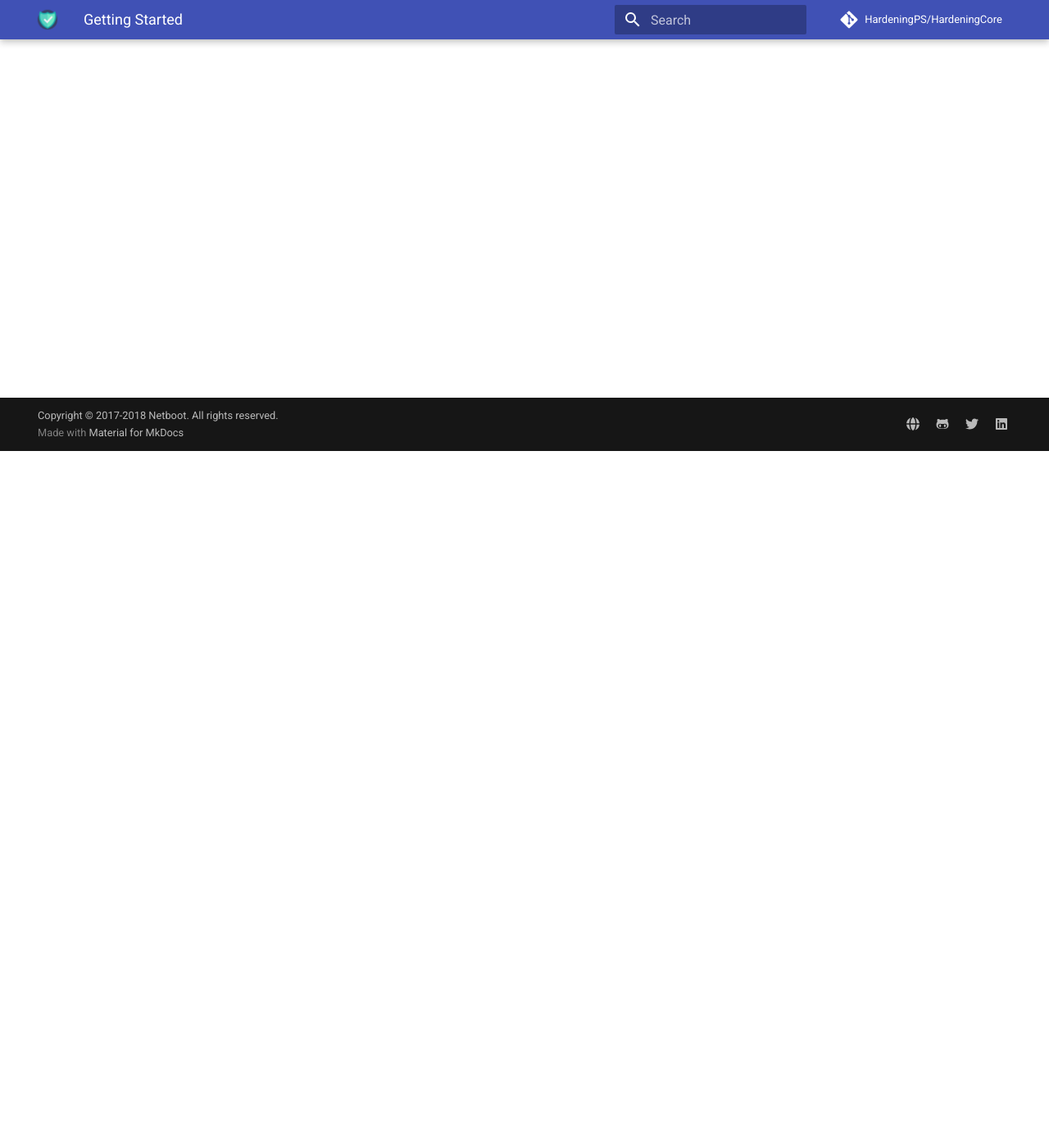
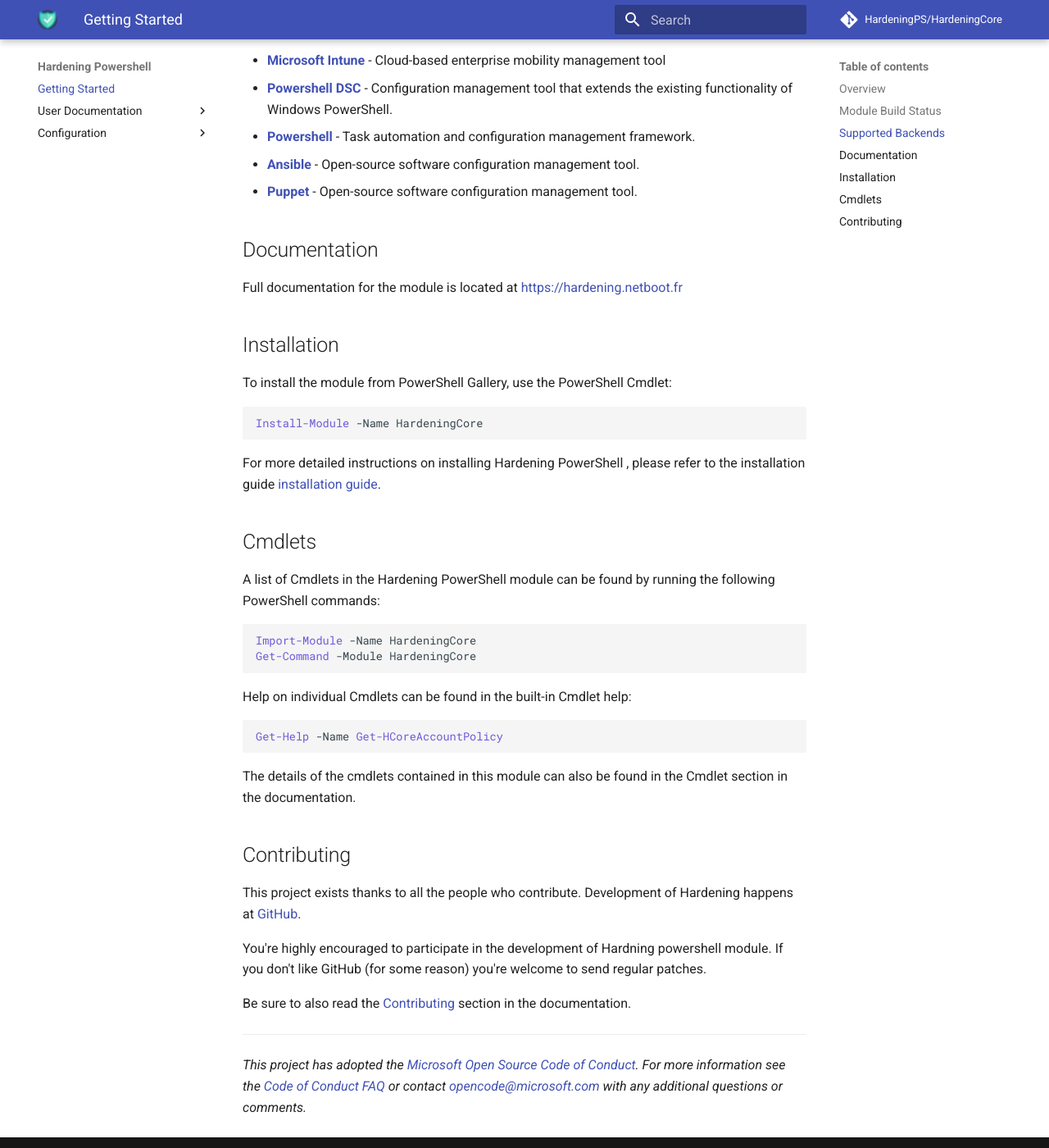
Before and after one commit to HardeningPS/HardeningDoc, an MkDocs documentation site: the page built from docs/index.md, in a window 1280 px wide and 1400 px high, scrolled down 850 px. Shown: the whole window at 82% size. Built offline with MkDocs 1.6.1 and Material for MkDocs 9.7.7, drawn with Linux system fonts in a browser that asks for light colours; comment, search, counter and statistics services are not loaded; some of the changed text lies outside the part shown.

Commit message:
:memo: Updating index

````diff
--- a/docs/index.md
+++ b/docs/index.md
@@ -1 +1,76 @@
 # The Hardening Community PowerShell Module
+
+![Banner](https://hardening.netboot.fr/content/images/banner.png)
+
+[![PSGallery][img-psgallery-badge]][psgallery]
+[![Chocolatey][img-chocolatey-badge]][chocolatey]
+[![Nuget][img-nuget-badge]][nuget]
+
+## Overview
+
+This is a community project that provides a powerful command-line interface for many security-related configurations, providing complete basic protection.
+
+## Module Build Status
+
+| Branch   | AzurePipelines CI | Code Coverage |
+| -------- | ----------------- | ------------- |
+| stable   |                   |               |
+| unstable |                   |               |
+
+## Supported Backends
+
+- **[Microsoft Intune](https://hardening.netboot.fr/configuration/microsoft-intune/overview/)** - Cloud-based enterprise mobility management tool
+- **[Powershell DSC](https://hardening.netboot.fr/configuration/powershell-dsc/overview/)** - Configuration management tool that extends the existing functionality of Windows PowerShell.
+- **[Powershell](https://hardening.netboot.fr/configuration/powershell/overview/)** - Task automation and configuration management framework.
+- **[Ansible](https://hardening.netboot.fr/configuration/ansible/overview/)** - Open-source software configuration management tool.
+- **[Puppet](https://hardening.netboot.fr/configuration/puppet/overview/)** - Open-source software configuration management tool.
+
+## Documentation
+
+Full documentation for the module is located at [https://hardening.netboot.fr](https://hardening.netboot.fr)
+
+## Installation
+
+To install the module from PowerShell Gallery, use the PowerShell Cmdlet:
+
+```powershell
+Install-Module -Name HardeningCore
+```
+
+For more detailed instructions on installing Hardening PowerShell , please refer to the installation guide [installation guide](https://hardening.netboot.fr/user/install/).
+
+## Cmdlets
+
+A list of Cmdlets in the Hardening PowerShell module can be found by running the following PowerShell commands:
+
+```powershell
+Import-Module -Name HardeningCore
+Get-Command -Module HardeningCore
+```
+
+Help on individual Cmdlets can be found in the built-in Cmdlet help:
+
+```powershell
+Get-Help -Name Get-HCoreAccountPolicy
+```
+
+The details of the cmdlets contained in this module can also be found in the Cmdlet section in the documentation.
+
+## Contributing
+
+This project exists thanks to all the people who contribute. Development of Hardening happens at [GitHub](https://github.com/HardeningPS).
+
+You're highly encouraged to participate in the development of Hardning powershell module. If you don't like GitHub (for some reason) you're welcome to send regular patches.
+
+Be sure to also read the [Contributing](https://hardening.netboot.fr/user/contributing/) section in the documentation.
+
+---
+_This project has adopted the [Microsoft Open Source Code of Conduct](https://opensource.microsoft.com/codeofconduct/). For more information see the [Code of Conduct FAQ](https://opensource.microsoft.com/codeofconduct/faq/) or contact [opencode@microsoft.com](mailto:opencode@microsoft.com) with any additional questions or comments._
+
+
+[psgallery]:https://www.powershellgallery.com/packages/HardeningCore
+[nuget]:https://www.nuget.org/packages/HardeningCore
+[chocolatey]:https://chocolatey.org/packages/HardeningCore
+[img-psgallery-badge]:https://img.shields.io/powershellgallery/dt/HardeningCore.svg?style=for-the-badge&label=PSGallery
+[img-chocolatey-badge]:https://img.shields.io/chocolatey/dt/HardeningCore.svg?style=for-the-badge&label=Chocolatey
+[img-nuget-badge]:https://img.shields.io/nuget/dt/HardeningCore.svg?style=for-the-badge&label=Nuget
````
Also changed, not shown: docs/content/images/banner.png (added).
